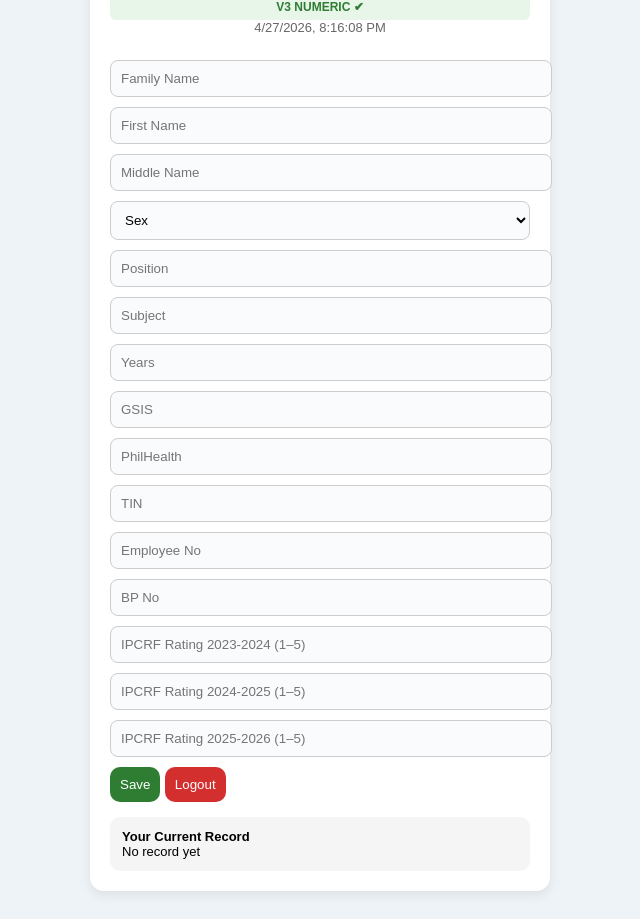
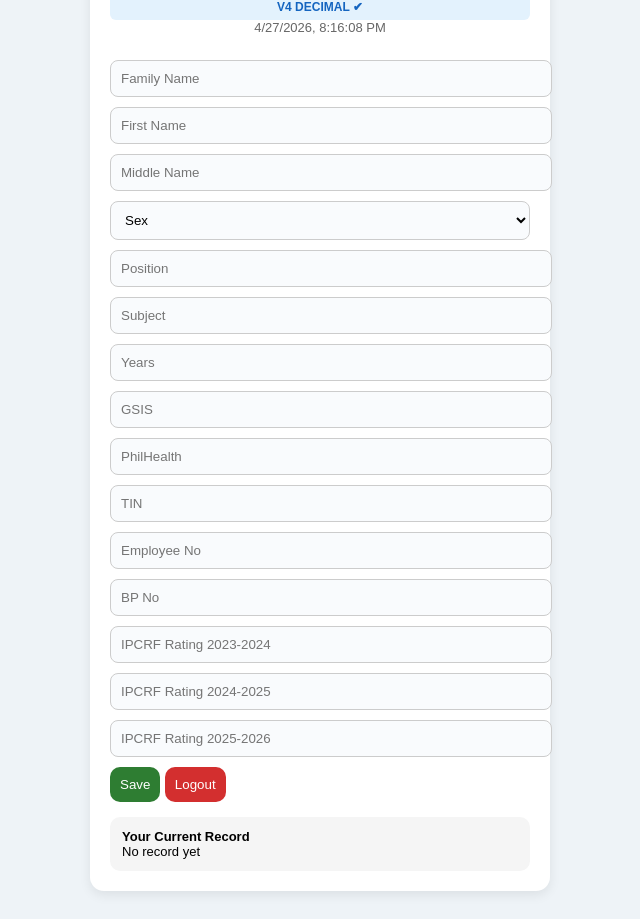
Before and after one commit to asmoreno1971-sudo/teacher-profile, a website: page public/index.html in a window 1280 px wide. Shown: the part 119-1038 px from the top of the page, without its empty margins (320-960 px from the left). Drawn offline with Linux system fonts and the light colour scheme; no server answers; sample sign-in values are in the browser's storage.

Commit message:
remove ipcrf limits

```diff
--- a/public/index.html
+++ b/public/index.html
@@ -1,7 +1,7 @@
 <!DOCTYPE html>
 <html>
 <head>
-<title>Teacher Profile V3 NUMERIC</title>
+<title>Teacher Profile V4 DECIMAL</title>
 
 <style>
 body{
@@ -25,12 +25,12 @@ body{
 .datetime{font-size:13px;color:#666;}
 
 .version{
-  background:#e8f5e9;
+  background:#e3f2fd;
   padding:6px;
   border-radius:6px;
   font-size:12px;
   margin-top:5px;
-  color:#2e7d32;
+  color:#1565c0;
   font-weight:bold;
 }
 
@@ -83,7 +83,7 @@ if(!user) location.href="login.html";
 <div class="header">
   <div class="school">Bakhaw Integrated School</div>
   <div class="title">Teacher Profile</div>
-  <div class="version">V3 NUMERIC ✔</div>
+  <div class="version">V4 DECIMAL ✔</div>
   <div class="datetime" id="clock"></div>
 </div>
 
@@ -107,10 +107,10 @@ if(!user) location.href="login.html";
 <input id="emp" placeholder="Employee No">
 <input id="bp" placeholder="BP No">
 
-<!-- ✅ NUMERIC IPCRF ONLY -->
-<input id="ipcrf1" type="number" min="1" max="5" placeholder="IPCRF Rating 2023-2024 (1–5)">
-<input id="ipcrf2" type="number" min="1" max="5" placeholder="IPCRF Rating 2024-2025 (1–5)">
-<input id="ipcrf3" type="number" min="1" max="5" placeholder="IPCRF Rating 2025-2026 (1–5)">
+<!-- ✅ DECIMAL IPCRF INPUTS -->
+<input id="ipcrf1" type="number" step="any" placeholder="IPCRF Rating 2023-2024">
+<input id="ipcrf2" type="number" step="any" placeholder="IPCRF Rating 2024-2025">
+<input id="ipcrf3" type="number" step="any" placeholder="IPCRF Rating 2025-2026">
 
 <button class="save" onclick="save()">Save</button>
 <button class="logout" onclick="logout()">Logout</button>
@@ -213,7 +213,7 @@ setTimeout(()=>msg.innerText="",2000);
 loadProfile();
 }
 
-/* RECORD DISPLAY */
+/* RECORD */
 function updateRecord(d){
 recordContent.innerHTML=`
 Name: ${d.name||""}<br>
```
